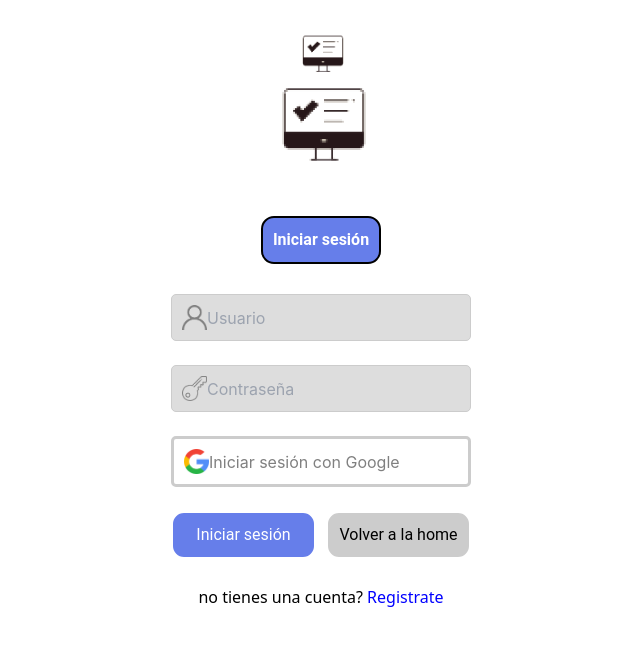
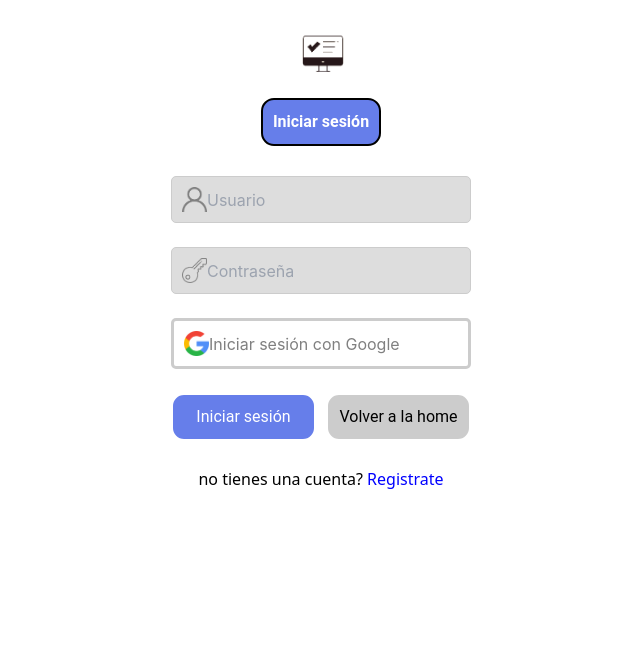
Before and after one commit to FaustoCitera/Proyecto, a Next.js app: page /authForm in a window 1280 px wide. Shown: the top 646 px of the page, without its empty margins (319-959 px from the left). Built offline with nearby package versions, Linux system fonts and the light colour scheme.

Commit message:
cambiof1

```diff
--- a/components/login.jsx
+++ b/components/login.jsx
@@ -41,8 +41,6 @@ const LoginPage = () => {
     <div className="page">
       <div className="pge">
       <img className="imglogin"src="/assets/img/logo.png"  />
-      <img src="/assets/img/logo.png" />
-
         <div className="Inicioc">
         <h2 className="h22">Iniciar sesión</h2>
         </div>
--- a/components/signup.jsx
+++ b/components/signup.jsx
@@ -43,7 +43,8 @@ const SignUpPage = () => {
   };
     return (
       <div className="page">
-        <img src="/assets/img/logo.png" />
+        <div className="pge" >
+        <img className="imglogin" src="/assets/img/logo.png" />
         <div className="Iniciosign">
         <h2 className="h22">Crear cuenta</h2>
         </div>
@@ -75,6 +76,7 @@ const SignUpPage = () => {
           </Link>
           </div>
         </form>
+        </div>
       </div>
 
     );
--- a/public/globals.css
+++ b/public/globals.css
@@ -83,7 +83,7 @@ flex-direction: column;
 {
       display: flex;
       flex-direction: column;
-align-items: center;
+      align-items: center;
 }
 
 
@@ -106,7 +106,7 @@ align-items: center;
       display: flex;
       justify-content: center;
       align-content: center;
-      padding-top: 15%;
+      padding-top: 7%;
 
 
 
@@ -114,7 +114,7 @@ align-items: center;
 
 .Iniciosign
 {
-      padding: 3%;
+      padding: 8%;
       display: flex;
       justify-content: center;
       align-content: center;
@@ -341,6 +341,7 @@ justify-content: space-between;
 .randm
 {
       display: flex;
+      flex-direction: column;
     align-items: center;
     justify-content: center;
     padding-top: 5%;
```
Also changed, not shown: 1 other file (tests, documents, lock files or other folders).
